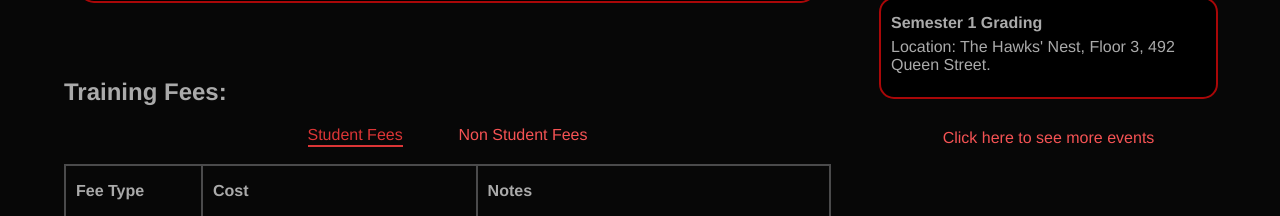
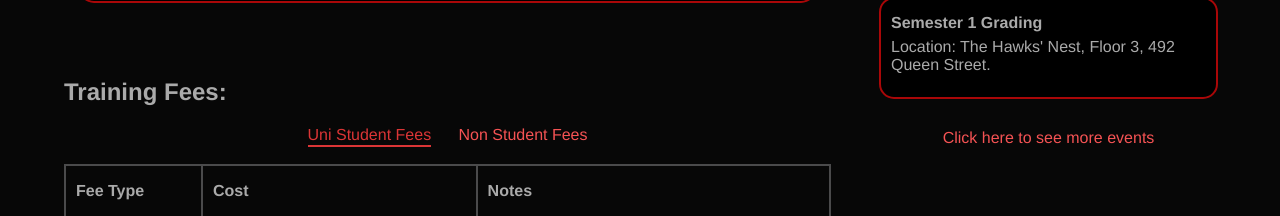
Before and after one commit to matt-auckland/uoa-karate, a Vue app: page /#/ in a window 1280 px wide. Shown: the part 1080-1296 px from the top of the page. Built offline with nearby package versions, Linux system fonts and the light colour scheme.

Commit message:
Uni Students is more descriptive than just students

```diff
--- a/src/components/FeesTable.vue
+++ b/src/components/FeesTable.vue
@@ -6,7 +6,7 @@
         class="tab"
         :class="{ active: showStudents }"
         @click="showStudents = true"
-      >Student Fees
+      >Uni Student Fees
         <div class="underline"></div>
       </a>
       <a
```
